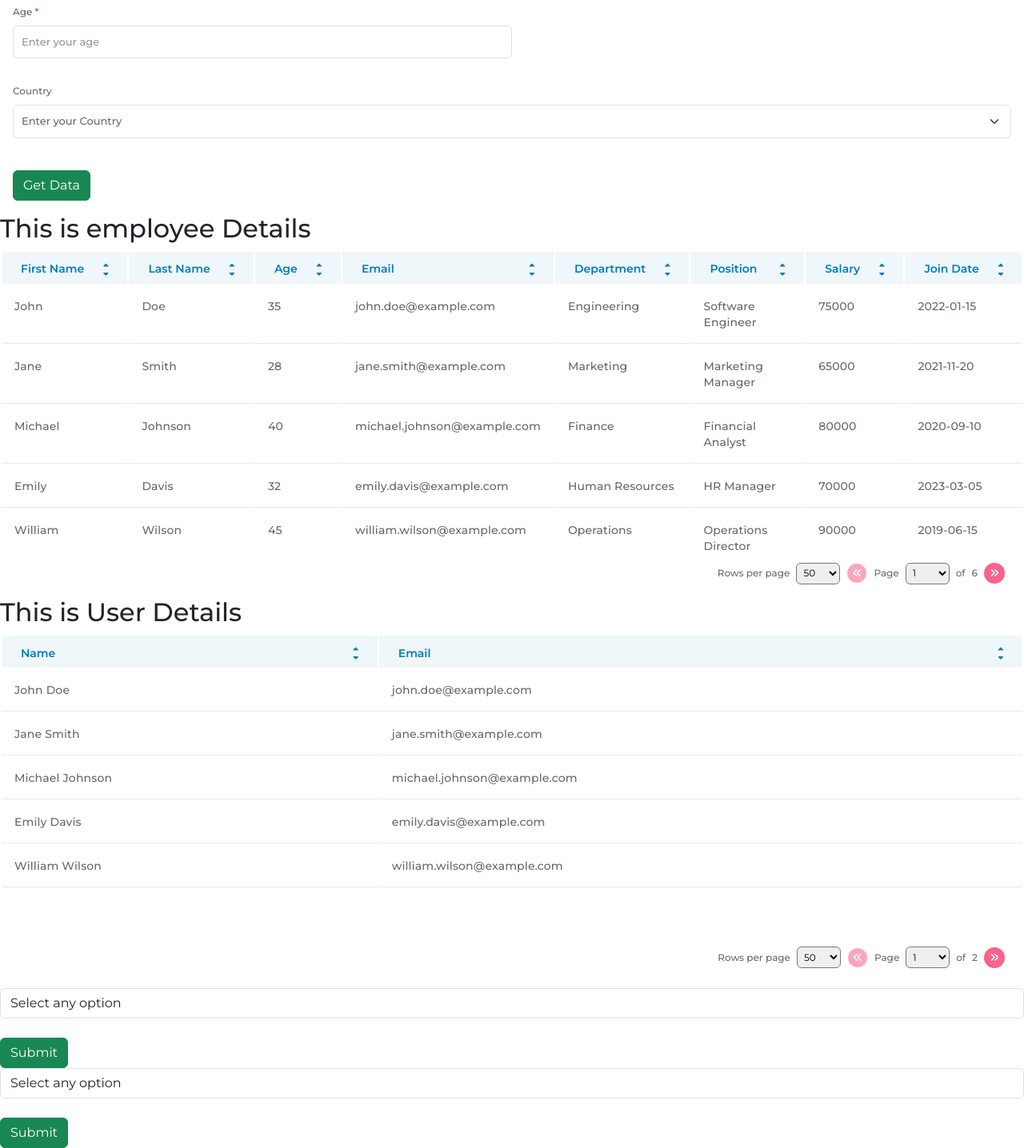
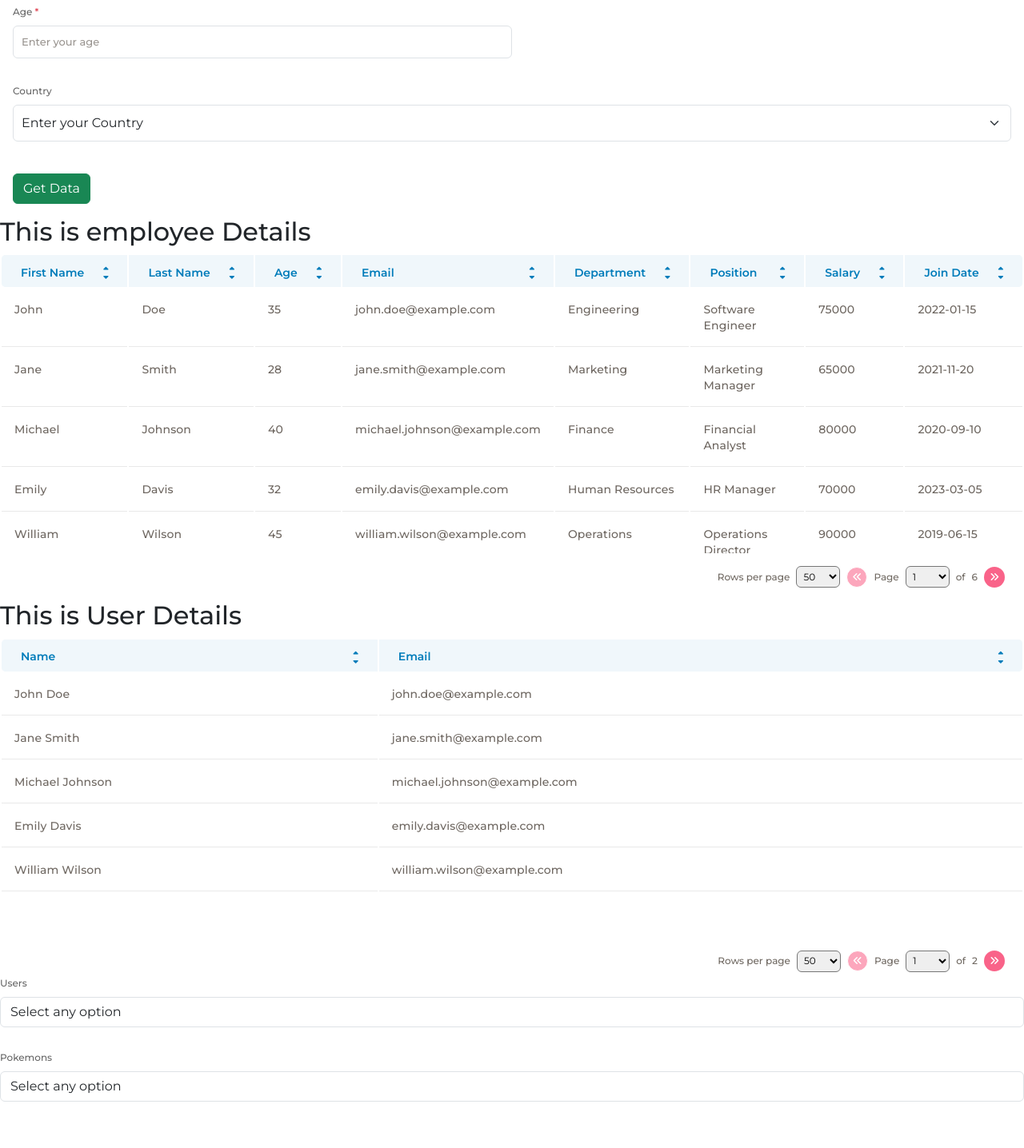
Before and after one commit to Denil-Doss-ZS0463/Angular_v17, an Angular app in the folder Angular17_DemoProject/: page /sampleRendering in a window 1280 px wide. Shown: the part 152-1588 px from the top of the page at 80% size. After the commit the page ends 1554 px from the top, so only its background shows below. Built offline with nearby package versions, Linux system fonts and the light colour scheme.

Commit message:
Bug Fixing in Common checkbox dropdown
Bug Fixing in Common checkbox dropdown

```diff
--- a/Angular17_DemoProject/src/app/common-libraies/common-checkbox-dropdown/common-checkbox-dropdown.component.css
+++ b/Angular17_DemoProject/src/app/common-libraies/common-checkbox-dropdown/common-checkbox-dropdown.component.css
@@ -10,7 +10,12 @@
     scrollbar-width: thin;
     scrollbar-color: lightgray;
     overflow-x: auto;
+}
 
+.commonLabel {
+    font-size: 0.75rem;
+    color: rgba(0, 0, 0, 0.6);
+    font-weight: 500;
 }
 
 .customCheckBox
--- a/Angular17_DemoProject/src/app/common-libraies/common-checkbox-dropdown/common-checkbox-dropdown.component.html
+++ b/Angular17_DemoProject/src/app/common-libraies/common-checkbox-dropdown/common-checkbox-dropdown.component.html
@@ -1,4 +1,4 @@
-<label [for]="idSelector" class="form-label ps-0" >{{ label }}</label>
+<label [for]="idSelector" class="form-label commonLabel ps-0" >{{ label }}</label>
 <div #container>
     <input type="text" (click)="toggleDropdDown()" class="form-control customCheckBoxTextbox" placeholder="Select Items"
         [ngModel]="selectedItems.length === 0 ? placeholderText : (selectedItems.length === 1 ? returnLastSelectedValue(selectedItems[0]) : selectedItems.length + ' selected')" readonly
@@ -27,5 +27,3 @@
         }
     </p>
 </div>
-
-<button class="btn btn-success" (click)="showData()">Submit</button>
--- a/Angular17_DemoProject/src/app/common-libraies/common-checkbox-dropdown/common-checkbox-dropdown.component.ts
+++ b/Angular17_DemoProject/src/app/common-libraies/common-checkbox-dropdown/common-checkbox-dropdown.component.ts
@@ -35,8 +35,6 @@ export class CommonCheckboxDropdownComponent {
 
   ifChecked(id: any) {
     this.selectedItems.includes(id);
-    console.log(this.selectedItems);
-
   }
 
   toggleSelection(id: any, checkedIndex: number) {
@@ -47,7 +45,7 @@ export class CommonCheckboxDropdownComponent {
     } else {
       this.selectedItems.push(id);
     }
-    console.log(this.selectedItems);
+    this.itemsSelected.emit(this.selectedItems);
   }
 
   toggleDropdDown() {
@@ -60,7 +58,9 @@ export class CommonCheckboxDropdownComponent {
   }
 
   isSelected(id: number): boolean {
-    return this.selectedItems.includes(id);
+    const checkedIds = this.selectedItems.includes(id);
+    this.itemsSelected.emit(this.selectedItems);
+    return checkedIds;
   }
 
   returnLastSelectedValue(id: any) {
--- a/Angular17_DemoProject/src/app/common-libraies/common-dropdown/common-dropdown.component.css
+++ b/Angular17_DemoProject/src/app/common-libraies/common-dropdown/common-dropdown.component.css
@@ -2,7 +2,7 @@
     padding: 10px;
 }
 
-label {
+.commonLabel {
     font-size: 0.75rem;
     color: rgba(0, 0, 0, 0.6);
     font-weight: 500;
--- a/Angular17_DemoProject/src/app/common-libraies/common-dropdown/common-dropdown.component.html
+++ b/Angular17_DemoProject/src/app/common-libraies/common-dropdown/common-dropdown.component.html
@@ -1,14 +1,14 @@
 <div [formGroup]="parentForm">
     <div class="form-group mt-1">
-        <label [for]="idSelector" class="form-label ps-0">{{ label }}</label>
-        <div class="d- align-items-center commonDropdown">
+        <label [for]="idSelector" class="form-label commonLabel ps-0">{{ label }}</label>
+        <div class="d- align-items-center">
             <select class="form-select dropdownPadding dropdownValue" [formControlName]="controlName" [id]="idSelector"
                 autocomplete="off"
                 [ngClass]="{' border border-danger':(showErrors() || parentForm.get(controlName)?.hasError('required')) && invalidForm}">
                     <option value="" selected disabled>{{placeholderText}}</option>
                     @for(item of dropDownValue; track $index)
                     {
-                        <option class="" [value]="item">{{item}}</option>
+                        <option class="" [value]="item[objectKeyAsValue]">{{item[objectKeyToShow]}}</option>
                     }
             </select>
         </div>
--- a/Angular17_DemoProject/src/app/common-libraies/common-input-box/common-input-box.component.css
+++ b/Angular17_DemoProject/src/app/common-libraies/common-input-box/common-input-box.component.css
@@ -1,4 +1,4 @@
-label {
+.commonLabel {
   font-size: 0.75rem;
   color: rgba(0, 0, 0, 0.6);
   font-weight: 500;
--- a/Angular17_DemoProject/src/app/common-libraies/common-input-box/common-input-box.component.html
+++ b/Angular17_DemoProject/src/app/common-libraies/common-input-box/common-input-box.component.html
@@ -1,6 +1,6 @@
 <div [formGroup]="parentForm">
     <div class="form-group mt-1">
-        <label [for]="idSelector" class="form-label ps-0">
+        <label [for]="idSelector" class="form-label commonLabel ps-0">
             {{ label }}
             @if(required)
             {
--- a/Angular17_DemoProject/src/app/core-components/sample-rendering-page/sample-rendering-page.component.html
+++ b/Angular17_DemoProject/src/app/core-components/sample-rendering-page/sample-rendering-page.component.html
@@ -18,7 +18,7 @@
 
     <app-common-dropdown [label]="'Country'" [controlName]="'country'" [parentForm]="myForm" [idSelector]="'country'"
         [placeholderText]="'Enter your Country'" [errorMessage]="'Country is required'" [objectKeyToShow]="'name'"
-        [selectedValue]="'John Doe'" [invalidForm]="invalidForm" [dropDownValue]="users" [objectKeyAsValue]="'name'">
+        [invalidForm]="invalidForm" [dropDownValue]="users" [objectKeyAsValue]="'name'">
     </app-common-dropdown>
 
     <button type="submit" class="btn btn-success mt-3" (click)="getData()">Get Data</button>
@@ -32,6 +32,6 @@
 <h2 class="mt-3">This is User Details</h2>
 <app-common-table [headers]="['Name', 'Email']" [data]="users" [dataToRemove]="['id', 'age']"></app-common-table>
 
-<app-common-checkbox-dropdown [dropdownOptions]="users"[errorMessage]="'Choose the user'" [invalidForm]="invalidForm" [objectKeyToShow]="'name'" ></app-common-checkbox-dropdown>
+<app-common-checkbox-dropdown [dropdownOptions]="users"[errorMessage]="'Choose the user'" [invalidForm]="invalidForm" [objectKeyToShow]="'name'" [label]="'Users'"></app-common-checkbox-dropdown>
 
-<app-common-checkbox-dropdown [dropdownOptions]="pokeDetails"[errorMessage]="'Choose the pokemon'" [invalidForm]="invalidForm" [objectKeyToShow]="'name'" ></app-common-checkbox-dropdown>
+<app-common-checkbox-dropdown [dropdownOptions]="pokeDetails"[errorMessage]="'Choose the pokemon'" [invalidForm]="invalidForm" [objectKeyToShow]="'name'" [label]="'Pokemons'"></app-common-checkbox-dropdown>
```
